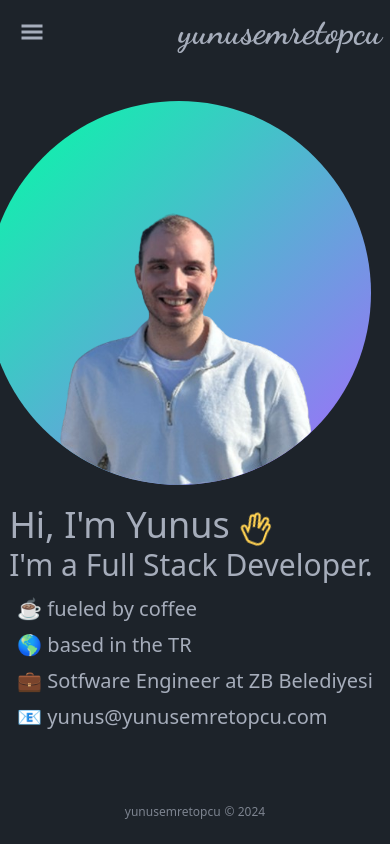
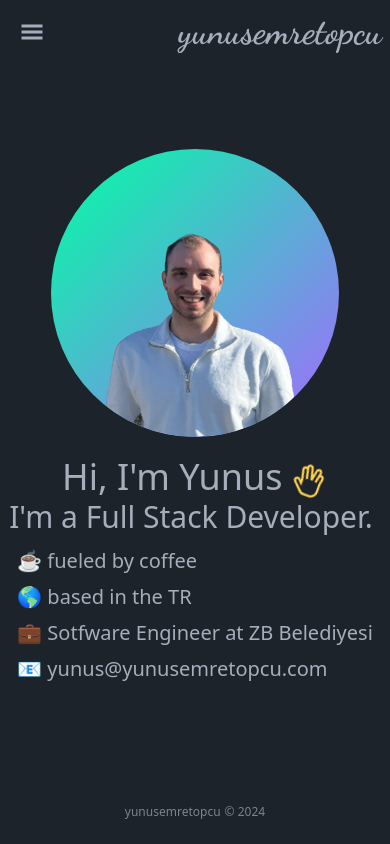
Before and after one commit to ynsmrtpc/yunusemretopcuv2, a React (Vite) app: page / in a window 390 px wide. Built offline with nearby package versions, Linux system fonts and the light colour scheme.

Commit message:
fixed homepage image size

```diff
--- a/src/pages/Home/index.jsx
+++ b/src/pages/Home/index.jsx
@@ -3,10 +3,10 @@ import { LiaHandSpock } from "react-icons/lia";
 export default function Home() {
     return (
         <section className="flex items-center justify-center  md:flex-nowrap flex-wrap gap-5">
-            <img src="/photo.png" className="w-96 h-96 mr-8 bg-profile-gradient rounded-full" alt="" />
-            <div>
-                <h1 className="text-4xl">Hi, I'm Yunus <LiaHandSpock className="inline animate-wave text-[#ffd151]" /></h1>
-                <h1 className="text-3xl">I'm a Full Stack Developer.</h1>
+            <img src="/photo.png" className="w-72 h-72 md:w-96 md:h-96 bg-profile-gradient rounded-full" alt="" />
+            <div >
+                <h1 className="text-4xl md:text-left text-center">Hi, I'm Yunus <LiaHandSpock className="inline animate-wave text-[#ffd151]" /></h1>
+                <h1 className="text-3xl ">I'm a Full Stack Developer.</h1>
                 <ul class="p-2">
                     <li className="text-xl leading-9"><span role="img">☕</span> fueled by coffee</li>
                     <li className="text-xl leading-9"><span role="img">🌎</span> based in the TR</li>
```
